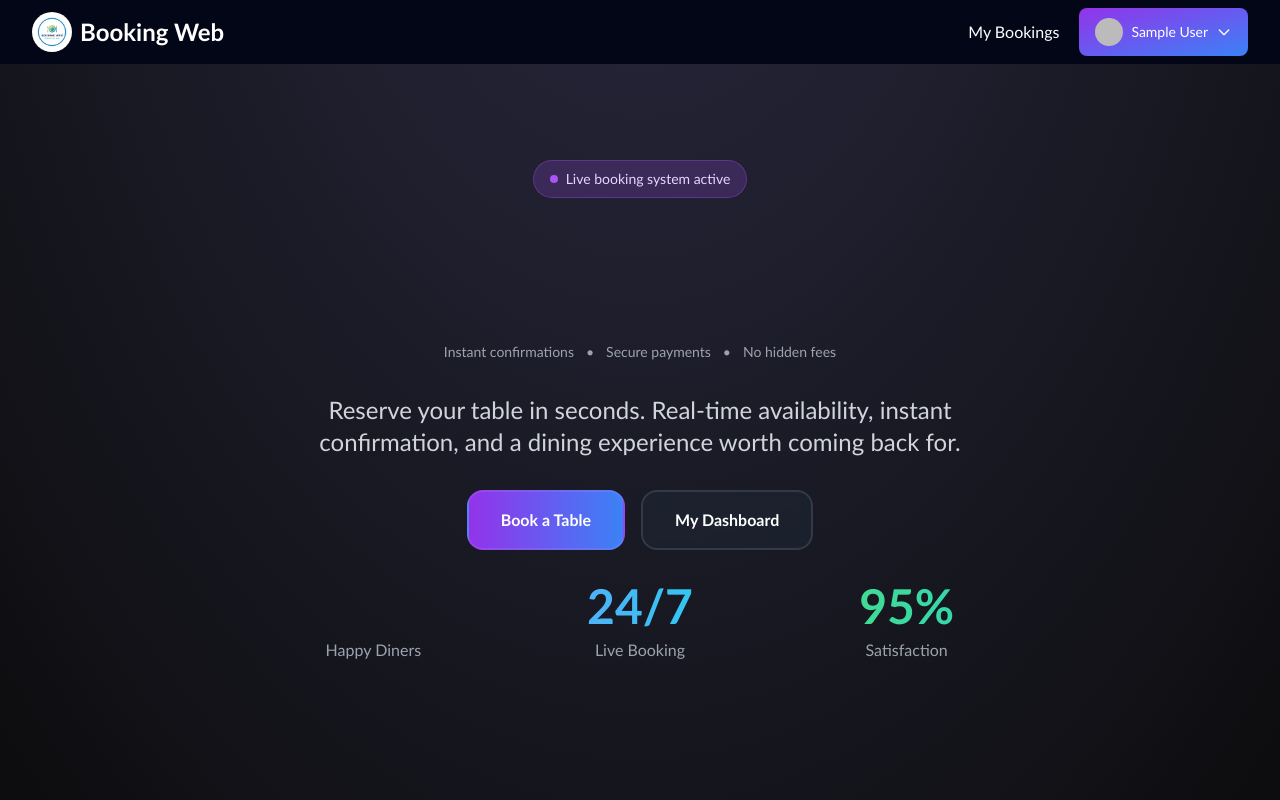
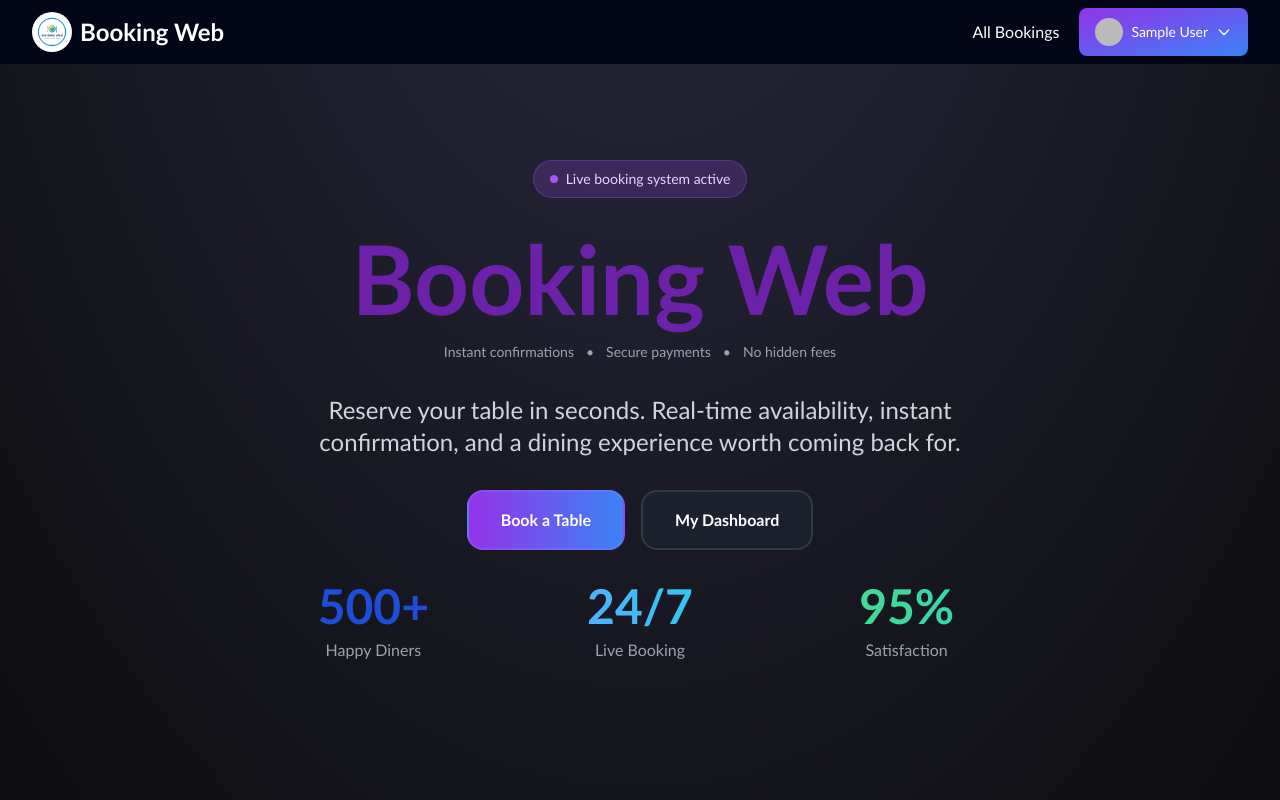
Before and after one commit to KrishSharma4406/Booking-Web, a Next.js app: page / in a window 1280 px wide. Shown: the top 800 px of the page. Built offline with nearby package versions, Linux system fonts and the light colour scheme; no server answers; sample sign-in values are in the browser's storage.

Commit message:
Added more features for admin

```diff
--- a/app/Login/page.js
+++ b/app/Login/page.js
@@ -315,7 +315,7 @@ const Login = () => {
               <button
                 type="submit"
                 disabled={isLoading}
-                className="w-full px-4 py-3 text-white font-semibold bg-gradient-to-r from-purple-600 to-indigo-600 hover:from-purple-500 hover:to-indigo-500 active:scale-95 rounded-xl duration-200 disabled:opacity-50 disabled:cursor-not-allowed transition-all shadow-lg hover:shadow-purple-500/50 flex items-center justify-center gap-2"
+                className="w-full px-4 py-3 text-white font-semibold bg-gradient-to-r from-purple-600 to-indigo-600 hover:from-purple-500 hover:to-indigo-500 active:scale-95 rounded-xl duration-200 disabled:opacity-50 disabled:cursor-not-allowed transition-all shadow-lg flex items-center justify-center gap-2"
               >
                 {isLoading ? (
                   <>
--- a/app/admin-users/page.js
+++ b/app/admin-users/page.js
@@ -33,6 +33,36 @@ export default function AdminUsers() {
     }
   }
 
+  const handleDeleteUser = async (userId, userName, userEmail) => {
+    const confirmed = window.confirm(
+      `Are you sure you want to delete user "${userName}" (${userEmail})?\n\nThis action cannot be undone.`
+    )
+
+    if (!confirmed) return
+
+    try {
+      const res = await fetch('/api/users', {
+        method: 'DELETE',
+        headers: {
+          'Content-Type': 'application/json',
+        },
+        body: JSON.stringify({ userId }),
+      })
+
+      const data = await res.json()
+
+      if (res.ok) {
+        alert('User deleted successfully!')
+        fetchUsers() // Refresh the list
+      } else {
+        alert(data.error || 'Failed to delete user')
+      }
+    } catch (error) {
+      console.error('Error deleting user:', error)
+      alert('An error occurred while deleting the user')
+    }
+  }
+
   if (status === 'loading' || loading) {
     return (
       <div className="min-h-screen bg-gray-900 flex items-center justify-center">
@@ -58,10 +88,18 @@ export default function AdminUsers() {
         <div className="bg-gray-800 rounded-lg p-6 mb-6">
           <h2 className="text-xl font-semibold mb-4">User Storage</h2>
           <div className="space-y-2 text-gray-300">
+            <div>
             <strong>Database:</strong> MongoDB (Cloud Storage)
+            </div>
+            <div>
             <strong>Passwords:</strong> Hashed with bcrypt
+            </div>
+            <div>
             <strong>Persistent:</strong> Data stored permanently in database
+            </div>
+            <div>
             <strong>Total Users:</strong> {users.length}
+            </div>
           </div>
         </div>
 
@@ -98,6 +136,7 @@ export default function AdminUsers() {
                       <th className="px-6 py-3 text-left">Email</th>
                       <th className="px-6 py-3 text-left">Role</th>
                       <th className="px-6 py-3 text-left">Created At</th>
+                      <th className="px-6 py-3 text-left">Actions</th>
                     </tr>
                   </thead>
                   <tbody className="divide-y divide-gray-700">
@@ -116,6 +155,18 @@ export default function AdminUsers() {
                         <td className="px-6 py-4 text-gray-400 text-sm">
                           {user.createdAt ? new Date(user.createdAt).toLocaleString() : '—'}
                         </td>
+                        <td className="px-6 py-4">
+                          {session?.user?.email !== user.email ? (
+                            <button
+                              onClick={() => handleDeleteUser(user._id, user.name, user.email)}
+                              className="px-3 py-1 bg-red-600 hover:bg-red-700 rounded text-sm font-semibold transition-colors"
+                            >
+                              Delete
+                            </button>
+                          ) : (
+                            <span className="text-gray-500 text-sm">You</span>
+                          )}
+                        </td>
                       </tr>
                     ))}
                   </tbody>
--- a/app/api/users/route.js
+++ b/app/api/users/route.js
@@ -33,3 +33,46 @@ export async function GET() {
     return NextResponse.json({ error: 'Failed to fetch users' }, { status: 500 })
   }
 }
+
+export async function DELETE(request) {
+  try {
+    const session = await getServerSession()
+
+    if (!session) {
+      return NextResponse.json({ error: 'Unauthorized' }, { status: 401 })
+    }
+
+    await connectDB()
+
+    const currentUser = await User.findOne({ email: session.user.email })
+
+    if (currentUser.role !== 'admin') {
+      return NextResponse.json({ error: 'Only admins can delete users' }, { status: 403 })
+    }
+
+    const { userId } = await request.json()
+
+    if (!userId) {
+      return NextResponse.json({ error: 'User ID is required' }, { status: 400 })
+    }
+
+    // Prevent admin from deleting themselves
+    if (userId === currentUser._id.toString()) {
+      return NextResponse.json({ error: 'You cannot delete your own account' }, { status: 400 })
+    }
+
+    const deletedUser = await User.findByIdAndDelete(userId)
+
+    if (!deletedUser) {
+      return NextResponse.json({ error: 'User not found' }, { status: 404 })
+    }
+
+    return NextResponse.json({
+      success: true,
+      message: `User ${deletedUser.email} has been deleted successfully`
+    })
+  } catch (error) {
+    console.error('Error deleting user:', error)
+    return NextResponse.json({ error: 'Failed to delete user' }, { status: 500 })
+  }
+}
--- a/app/bookings/page.js
+++ b/app/bookings/page.js
@@ -195,7 +195,7 @@ export default function BookingsPage() {
         </div>
         <div className="relative z-10 h-full flex items-end pb-8 px-4 md:px-8">
           <div className="max-w-7xl mx-auto w-full">
-            <h1 className="text-4xl md:text-6xl font-bold bg-gradient-to-r from-purple-400 to-pink-600 bg-clip-text text-transparent">My Bookings</h1>
+            <h1 className="text-4xl md:text-6xl font-bold bg-gradient-to-r text-blue-400 bg-clip-text">All Bookings</h1>
             <p className="text-gray-300 mt-2 text-lg">Manage your restaurant reservations</p>
           </div>
         </div>
--- a/app/page.js
+++ b/app/page.js
@@ -62,7 +62,7 @@ export default function Home() {
 
           <div className="text-center space-y-4">
             <h1 className="font-bold text-5xl md:text-7xl lg:text-8xl leading-tight">
-              <span className="block bg-gradient-to-r text-purple-800 bg-clip-text text-transparent">
+              <span className="block bg-gradient-to-r text-purple-800 bg-clip-text">
                 Booking Web
               </span>
             </h1>
@@ -160,7 +160,7 @@ export default function Home() {
           {/* Stats Section */}
           <div className="grid grid-cols-3 gap-8 mt-16 max-w-3xl mx-auto">
             <div className="text-center">
-              <div className="text-4xl md:text-5xl font-bold bg-gradient-to-r text-purple-800  bg-clip-text text-transparent">500+</div>
+              <div className="text-4xl md:text-5xl font-bold bg-gradient-to-r text-blue-700  bg-clip-text">500+</div>
               <div className="text-sm md:text-base text-gray-400 mt-2">Happy Diners</div>
             </div>
             <div className="text-center">
@@ -176,13 +176,12 @@ export default function Home() {
       </div>
 
       <div className="relative h-32">
-
         <div className="absolute inset-x-0 top-1/2 h-px bg-gradient-to-r from-transparent via-purple-500 to-transparent"></div>
       </div>
 
       <div className="text-white container mx-auto pb-32 pt-14 px-10">
         <div className="text-center mb-16">
-          <h2 className="text-4xl md:text-5xl font-bold mb-4 bg-gradient-to-r text-blue-800 bg-clip-text text-transparent">
+          <h2 className="text-4xl md:text-5xl font-bold mb-4 bg-gradient-to-r text-blue-800 bg-clip-text">
             Why Choose Our Booking System?
           </h2>
           <p className="text-gray-400 text-lg">Discover the features that make us stand out</p>
--- a/components/Navbar.js
+++ b/components/Navbar.js
@@ -56,7 +56,7 @@ const Navbar = () => {
               <>
                 <li className="hidden lg:block">
                   <Link href="/bookings" className="hover:text-blue-400 transition-colors">
-                    My Bookings
+                    All Bookings
                   </Link>
                 </li>
                 {userRole === 'admin' && (
```
